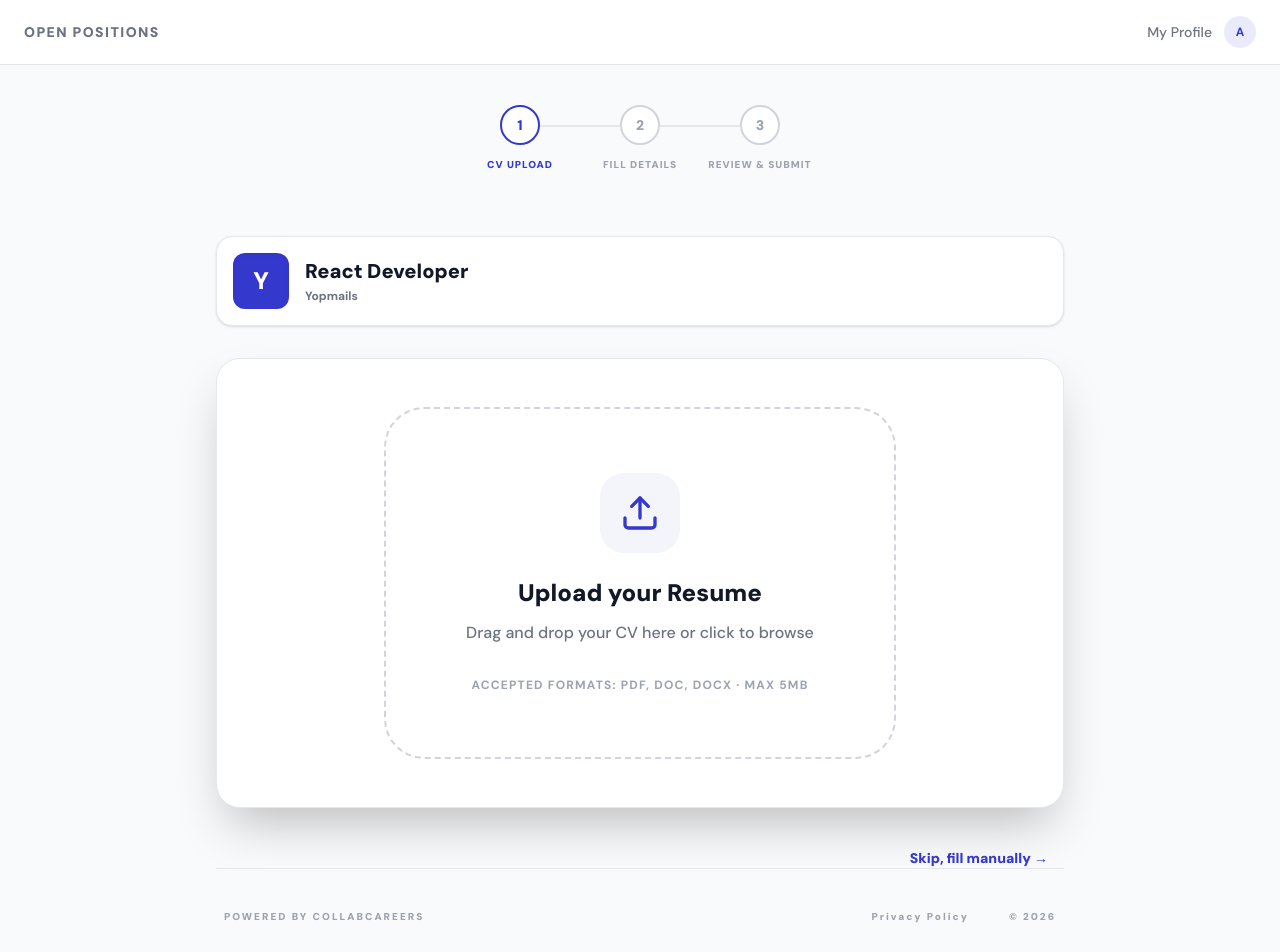
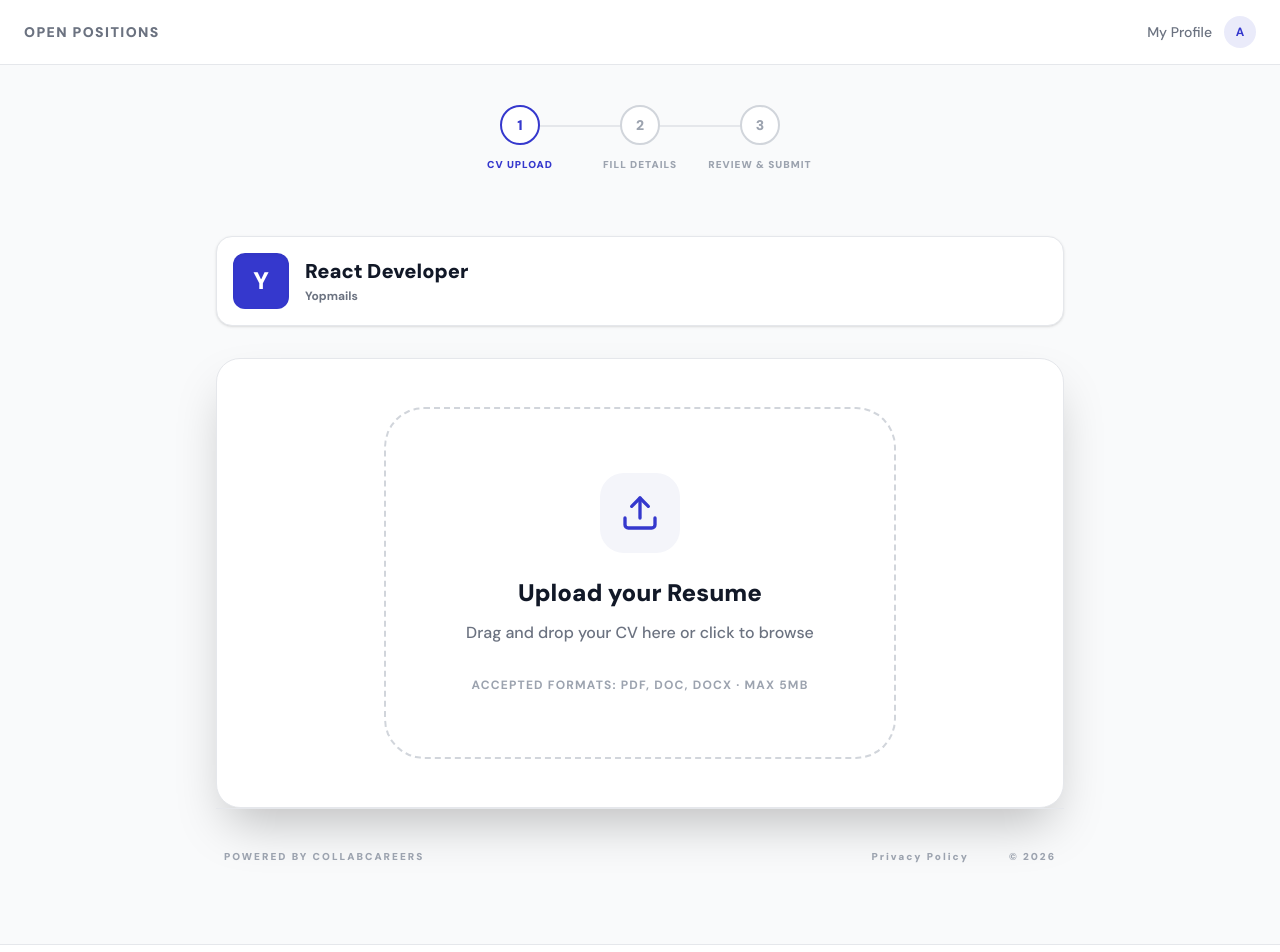
Before and after one commit to yashangvyas-cyber/CollabCareers, a React (Vite) app: page /portal/yopmails/apply/1 in a window 1280 px wide. Shown: the top 952 px of the page. Built offline with nearby package versions, Linux system fonts and the light colour scheme.

Commit message:
Remove the "Skip, fill manually" button from the application form.

```diff
--- a/src/pages/ApplicationFormPage.tsx
+++ b/src/pages/ApplicationFormPage.tsx
@@ -346,11 +346,6 @@ export default function ApplicationFormPage() {
               </div>
             </div>
 
-            <div className="mt-10 flex justify-end px-4">
-               <button onClick={() => setStep(1)} className="text-[#3538CD] font-black text-sm hover:underline flex items-center gap-1">
-                 Skip, fill manually →
-               </button>
-            </div>
           </div>
         )}
 
```
